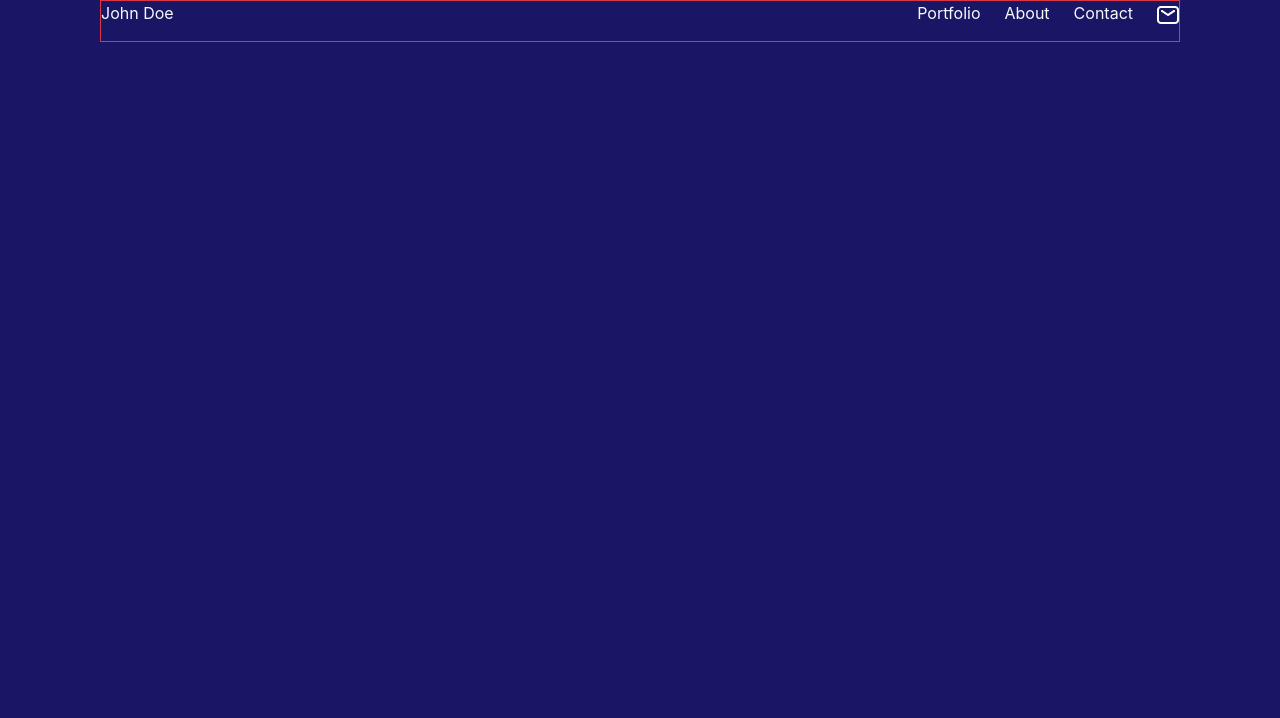
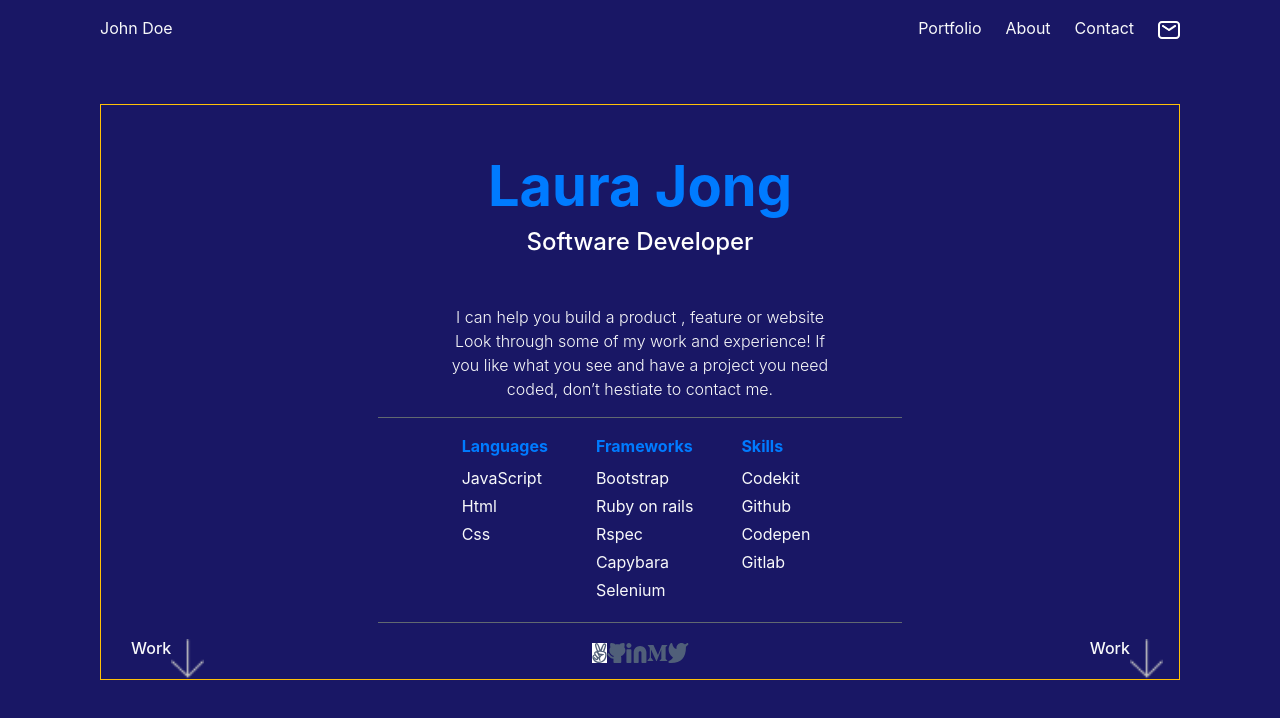
Before and after one commit to V0pe/Portfolio-bootstrap, a plain HTML site: page index.html in a window 1280 px wide. Drawn offline with nearby package versions, Linux system fonts and the light colour scheme.

Commit message:
add markup and styles for header

```diff
--- a/index.html
+++ b/index.html
@@ -18,9 +18,9 @@
       crossorigin="anonymous"
     />
   </head>
-  <body class="container text-light">
+  <body class="container text-light" data-spy="scroll">
     <header class="container">
-      <nav class="d-flex justify-content-between border border-danger">
+      <nav class="d-flex justify-content-between pt-3">
         John Doe
         <ul class="d-flex">
           <li class="pl-lg-4 list-unstyled">
@@ -37,6 +37,59 @@
           </li>
         </ul>
       </nav>
+      <div class="container-fluid text-center border border-warning mt-5 pt-5">
+        <h1 class="text-primary display-4 font-weight-bold">Laura Jong</h1>
+        <h4 class="text-white">Software Developer</h2>
+        <p class="mt-5 font-weight-light">I can help you build a product , feature or website <br>
+          Look through some of my work and experience! If <br>
+          you like what you see and have a project you need <br>
+          coded,  don’t hestiate to contact me.</p>
+          <hr class="bg-secondary w-50">
+          <ul class="d-flex justify-content-center">
+            <ul class="list-unstyled text-left mr-5">
+              <li class="text-primary pb-2 font-weight-bold">Languages</li>
+              <li class="pb-1">JavaScript</li>
+              <li class="pb-1">Html</li>
+              <li class="pb-1">Css</li>
+            </ul>
+            <ul class="list-unstyled text-left mr-5">
+              <li class="text-primary pb-2 font-weight-bold">Frameworks</li>
+              <li class="pb-1">Bootstrap</li>
+              <li class="pb-1">Ruby on rails</li>
+              <li class="pb-1">Rspec</li>
+              <li  class="pb-1">Capybara</li>
+               <li class="pb-1">Selenium</li>
+            </ul>
+            <ul class="list-unstyled text-left mr-5">
+              <li class="text-primary pb-2 font-weight-bold">Skills</li>
+              <li class="pb-1">Codekit</li>
+              <li class="pb-1">Github</li>
+               <li class="pb-1">Codepen</li>
+               <li class="pb-1">Gitlab</li>
+            </ul>
+          </ul>
+          <hr class="bg-secondary w-50">
+          <div class="container-fluid d-flex justify-content-between">
+            <div class="d-flex">
+              <h6>Work</h6>
+              <img src="images/Group 55.png" alt="disabled arrow">
+              </div>
+                 <ul class="list-unstyled d-flex">
+                   <li><a class="text-white" href="#"><img class="bg-white" src="images/angellist.svg" alt="angellist"></a></li>
+                   <li><a href="#"><img src="images/github.svg" alt="github"></a></li>
+                   <li><a href="#"><img src="images/Linkedin_icon.svg" alt="linkedin"></a></li>
+                   <li><a href="#"><img src="images/medium.svg" alt="medium"></a></li>
+                   <li><a href="#"><img src="images/twitter.svg" alt="twitter"></a></li>
+                 </ul>
+              <div class="d-flex h-20">
+                <h6>Work</h6>
+                <img class="" src="images/Group 55.png" alt="disabled arrow">
+            </div>
+
+
+          </div>
+
+      </div>
     </header>
 
     <!-- Optional JavaScript -->
```
Also changed, not shown: images/Group 55.png (added), images/Linkedin_icon.svg (added), images/angellist.svg (added), images/github.svg (added), images/medium.svg (added), images/twitter.svg (added).
